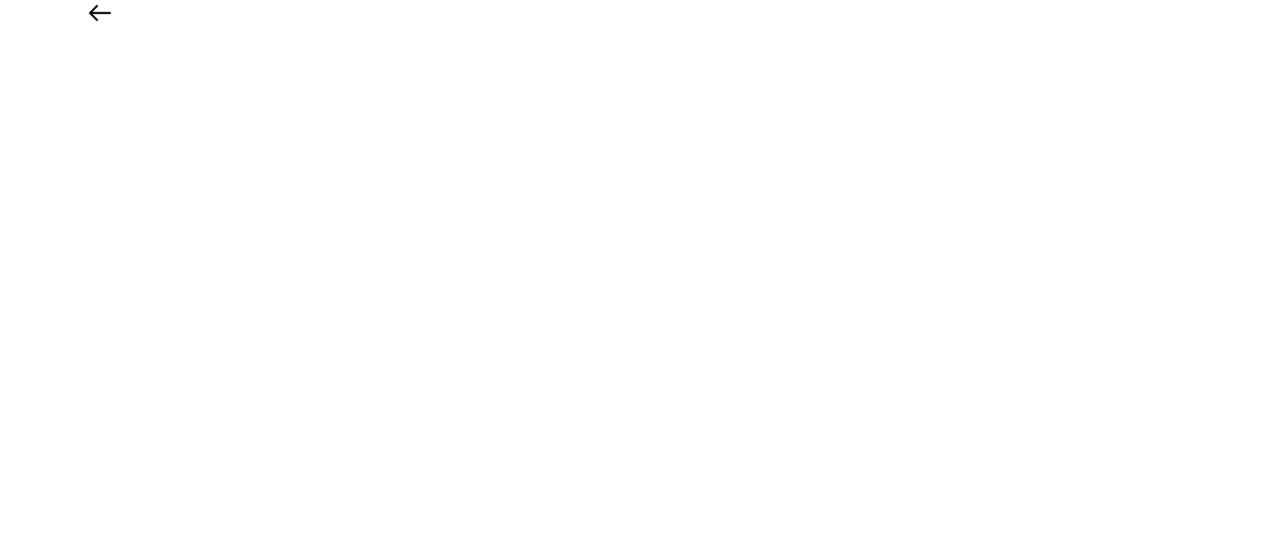
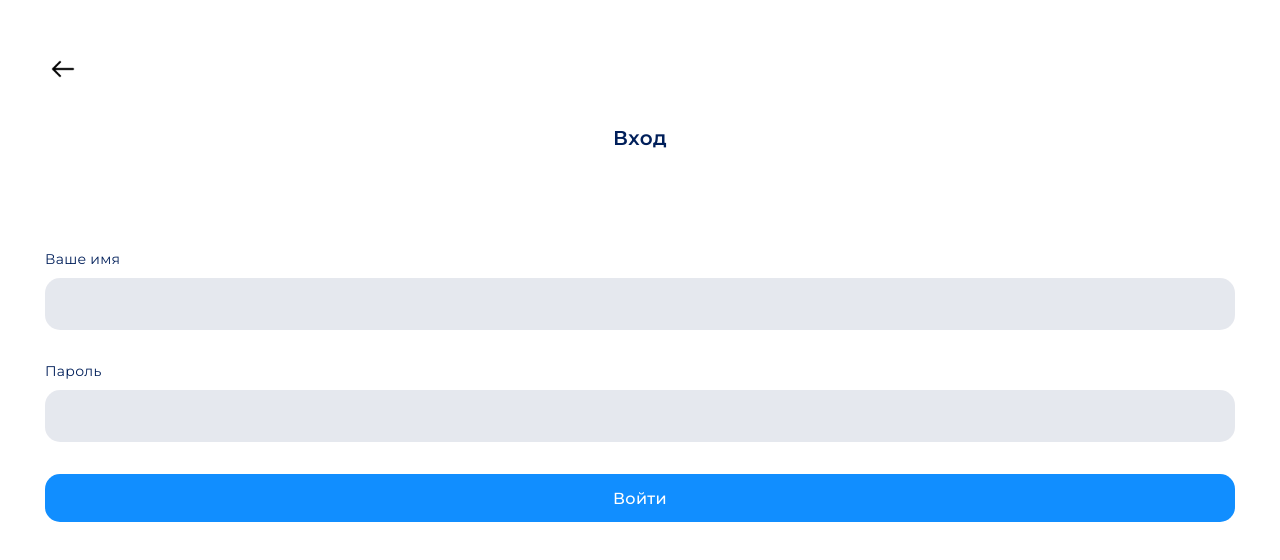
Before and after one commit to solituude/automatic-task-allocation-service, a React (Create React App) app: page /login in a window 1280 px wide. Shown: the top 560 px of the page. Built offline with nearby package versions, Linux system fonts and the light colour scheme.

Commit message:
Added login page

```diff
--- a/src/Pages/LogInPage/LogInPage.jsx
+++ b/src/Pages/LogInPage/LogInPage.jsx
@@ -1,15 +1,24 @@
 import React from "react";
-import {Container} from "react-bootstrap";
 import {BackButton} from "../../UI/BackButton/BackButton";
+import s from '../SignUpPage/signUpPage.module.scss';
+import NameForm from "../../Components/NameForm/NameForm";
+import PasswordForm from "../../Components/PasswordForm/PasswordForm";
 
 const LogInPage = () => {
-    return(
-        <Container>
-            <div>
-                <BackButton/>
-            </div>
-        </Container>
+    return (
+        <div className={s.content}>
+            <BackButton/>
+            <span className={s.header__label}>Вход</span>
+            <form className={s.form__container}>
+                <NameForm/>
+                <PasswordForm/>
+                <button type={"submit"} className={s.submit__button}>
+                    <span className={s.submit__label}>
+                        Войти
+                    </span>
+                </button>
+            </form>
+        </div>
     )
 }
-
 export default LogInPage;
```
